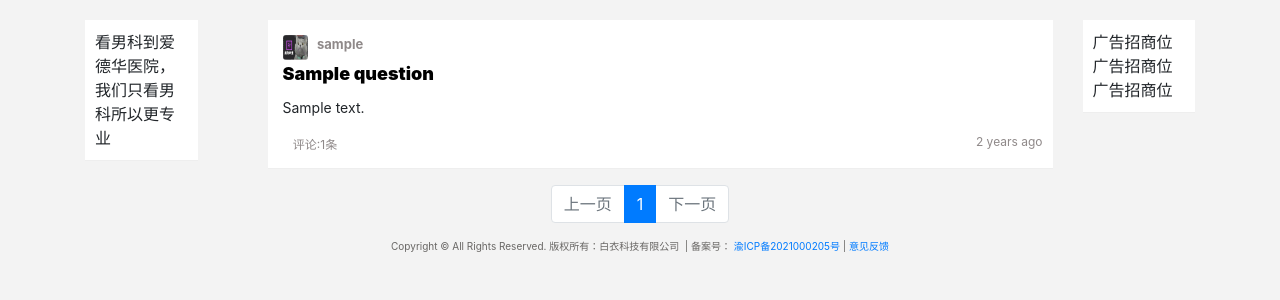
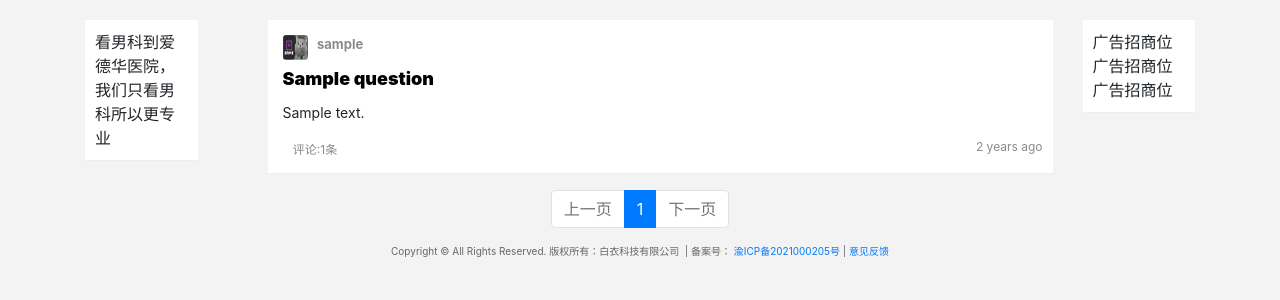
Before and after one commit to baiyi11/wdkt, a Flask app: page / in a window 1280 px wide. Shown: the part 56-356 px from the top of the page. Run offline with Flask 2, Linux system fonts and the light colour scheme; tables that the repository leaves empty hold one stand-in row (values such as "Sample post"); some libraries are stand-ins or nearby versions.

Commit message:
标题优化

```diff
--- a/wdkt/static/css/index.css
+++ b/wdkt/static/css/index.css
@@ -34,6 +34,9 @@
     font-weight: 900;
 }
 
+.question-title {
+    margin-top: 5px;
+}
 
 .question-content {
     margin-top: 10px;
@@ -49,14 +52,14 @@
 
 
 
-.question-left{
-    float:left;
+.question-left {
+    float: left;
     width: 50%;
 
 }
 
-.question-right{
-    float:rigth;
+.question-right {
+    float: rigth;
     margin-left: 50%;
     text-align: right;
 
@@ -67,7 +70,7 @@
     height: 25px;
     border-radius: 3px;
     margin-top: 5px;
-    margin-left:5px;
+    margin-left: 5px;
 }
 
 .question-author {
@@ -85,12 +88,12 @@
     margin-top: 5px;
 }
 
-.btn-primary{
+.btn-primary {
 
     width: 70px;
     height: 30px;
     background: None;
-    border:none;
+    border: none;
     border-radius: 3px;
 
 }
```
